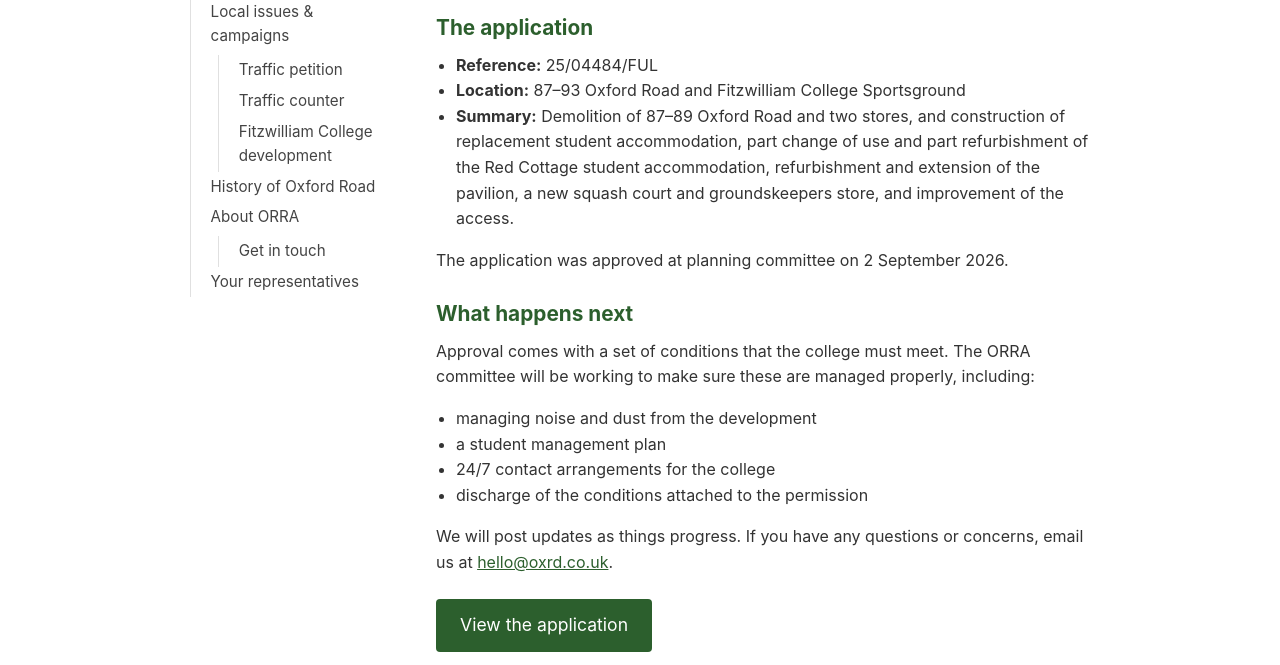
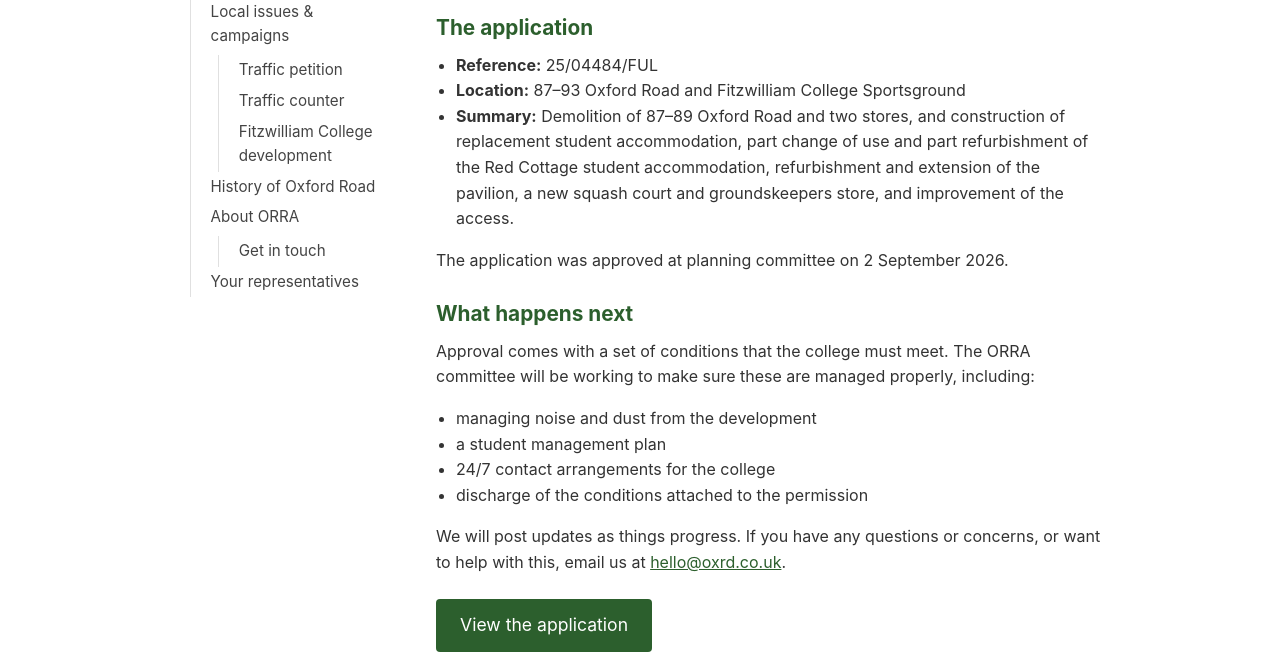
Before and after one commit to olane/oxrd, an Eleventy site: page src/kb/local-issues/fitzwilliam-college-development.md in a window 1280 px wide. Shown: the part 277-942 px from the top of the page. Built offline with nearby package versions, Linux system fonts and the light colour scheme; Eleventy itself is replaced by a stand-in of ours; files that its build step writes are made by us from their sources.

Commit message:
offer to help on fitzwilliam page

```diff
--- a/src/kb/local-issues/fitzwilliam-college-development.md
+++ b/src/kb/local-issues/fitzwilliam-college-development.md
@@ -34,7 +34,7 @@ committee will be working to make sure these are managed properly, including:
 - discharge of the conditions attached to the permission
 
 We will post updates as things progress. If you have any questions or concerns,
-email us at [hello@oxrd.co.uk](mailto:hello@oxrd.co.uk).
+or want to help with this, email us at [hello@oxrd.co.uk](mailto:hello@oxrd.co.uk).
 
 <p class="cta-wrapper">
   <a class="cta" href="https://applications.greatercambridgeplanning.org/online-applications/applicationDetails.do?activeTab=summary&keyVal=T5XMRUDXG6T00">
```
